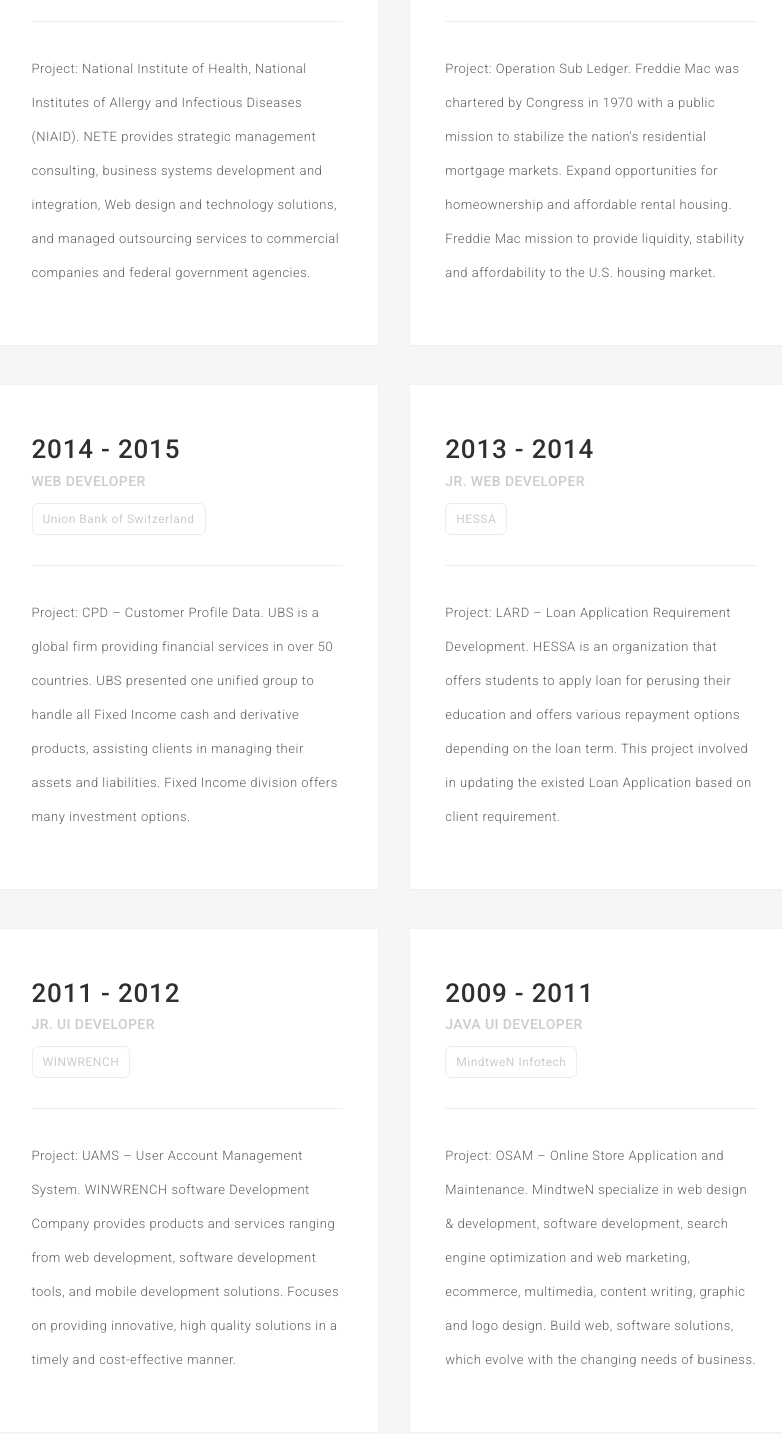
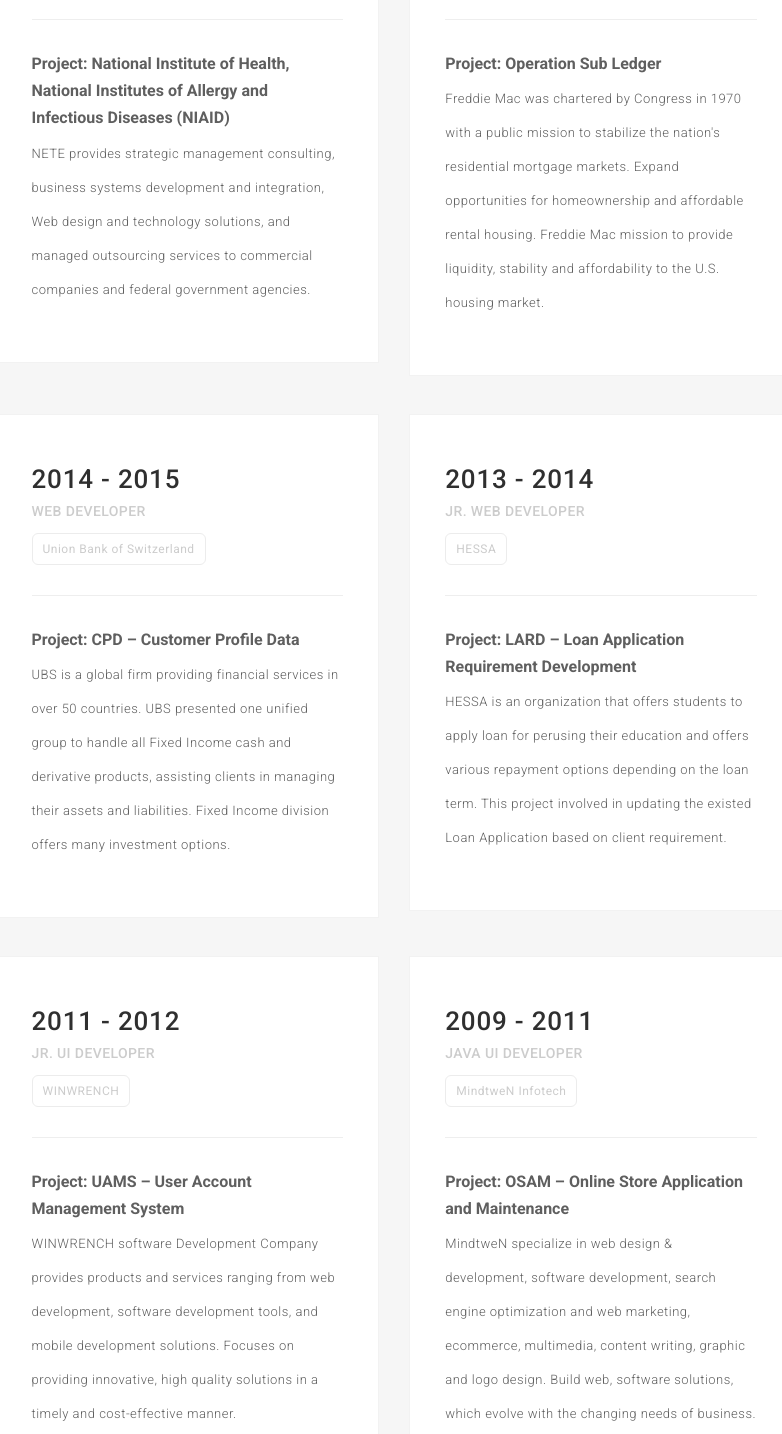
Before and after one commit to raongithub/my-portfolio, a plain HTML site: page index.html in a window 1280 px wide. Shown: the part 3180-4614 px from the top of the page, without its empty margins (412-1194 px from the left). Drawn offline with Linux system fonts and the light colour scheme.

Commit message:
updating index html :sparkles:

```diff
--- a/index.html
+++ b/index.html
@@ -305,8 +305,8 @@
                           </p>
                           <hr>
                           <div class="text-detail">
+                            <label for="project">Project: National Science Foundation</label>
                             <p>
-                              Project: National Science Foundation
                               Blue Canopy is now JACOBS, takes innovation to the edge, providing exceptional quality
                               execution, depth of industry experience, and technology solutions tailored for mission
                               relevance. Blue Canopy is now JACOBS, offers Mission Support, Cybersecurity, Agile
@@ -333,9 +333,9 @@
                             </p>
                             <hr>
                             <div class="text-detail">
+                              <label for="project">Project: National Institute of Health, National Institutes of Allergy
+                                and Infectious Diseases (NIAID)</label>
                               <p>
-                                Project: National Institute of Health, National Institutes of Allergy and Infectious
-                                Diseases (NIAID).
                                 NETE provides strategic management consulting, business systems development and
                                 integration, Web design and technology solutions, and managed outsourcing services to
                                 commercial companies and federal government agencies.
@@ -361,8 +361,8 @@
                             </p>
                             <hr>
                             <div class="text-detail">
+                              <label for="project">Project: Operation Sub Ledger</label>
                               <p>
-                                Project: Operation Sub Ledger.
                                 Freddie Mac was chartered by Congress in 1970 with a public mission to stabilize the
                                 nation's residential mortgage markets. Expand opportunities for homeownership and
                                 affordable rental housing. Freddie Mac mission to provide liquidity, stability and
@@ -390,8 +390,8 @@
                             </p>
                             <hr>
                             <div class="text-detail">
+                              <label for="project">Project: CPD – Customer Profile Data</label>
                               <p>
-                                Project: CPD – Customer Profile Data.
                                 UBS is a global firm providing financial services in over 50 countries. UBS presented
                                 one unified group to handle all Fixed Income cash and derivative products, assisting
                                 clients in managing their assets and liabilities. Fixed Income division offers many
@@ -418,8 +418,8 @@
                             </p>
                             <hr>
                             <div class="text-detail">
+                              <label for="project">Project: LARD – Loan Application Requirement Development</label>
                               <p>
-                                Project: LARD – Loan Application Requirement Development.
                                 HESSA is an organization that offers students to apply loan for perusing their education
                                 and offers various repayment options depending on the loan term. This project involved
                                 in updating the existed Loan Application based on client requirement.
@@ -446,8 +446,8 @@
                             </p>
                             <hr>
                             <div class="text-detail">
+                              <label for="project">Project: UAMS – User Account Management System</label>
                               <p>
-                                Project: UAMS – User Account Management System.
                                 WINWRENCH software Development Company provides products and services ranging from web
                                 development, software development tools, and mobile development solutions. Focuses on
                                 providing innovative, high quality solutions in a timely and cost-effective manner.
@@ -473,8 +473,8 @@
                             </p>
                             <hr>
                             <div class="text-detail">
+                              <label for="project">Project: OSAM – Online Store Application and Maintenance</label>
                               <p>
-                                Project: OSAM – Online Store Application and Maintenance.
                                 MindtweN specialize in web design & development, software development, search engine
                                 optimization and web marketing, ecommerce, multimedia, content writing, graphic and logo
                                 design. Build web, software solutions, which evolve with the changing needs of business.
```
